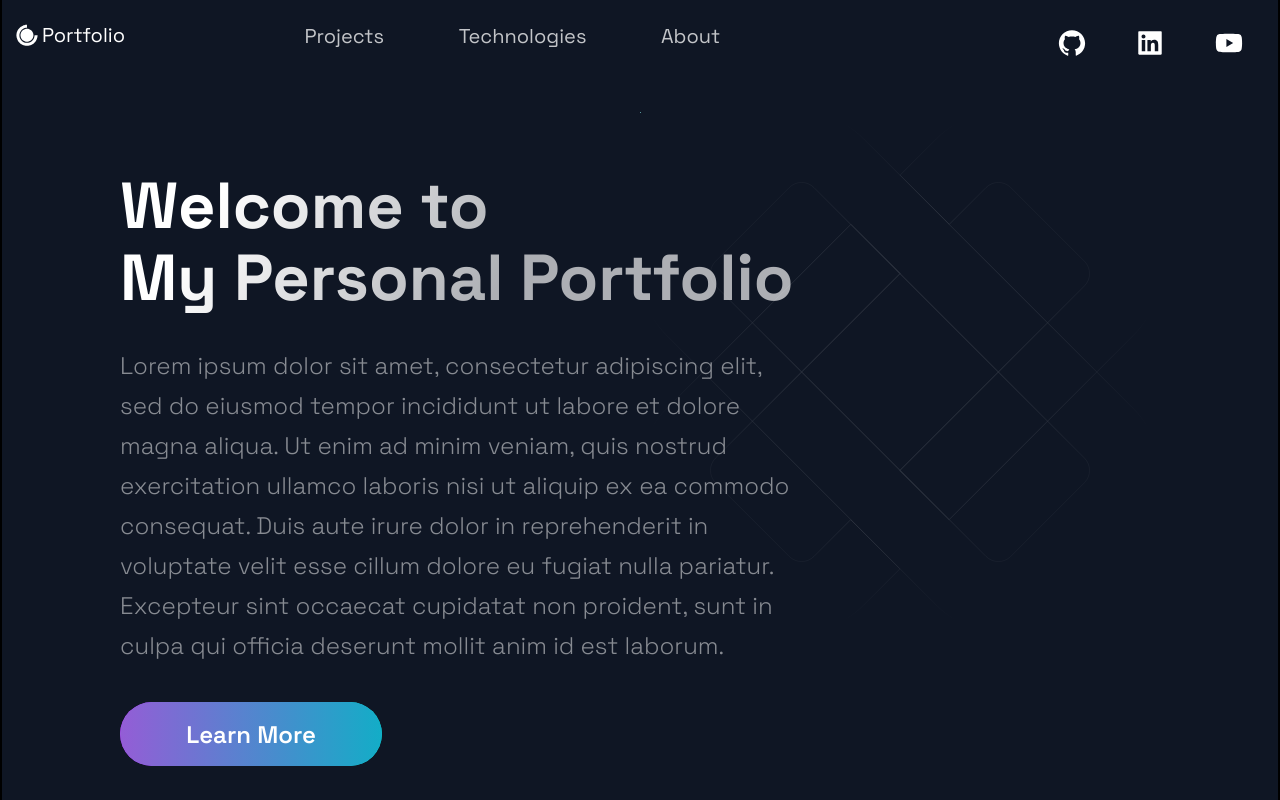
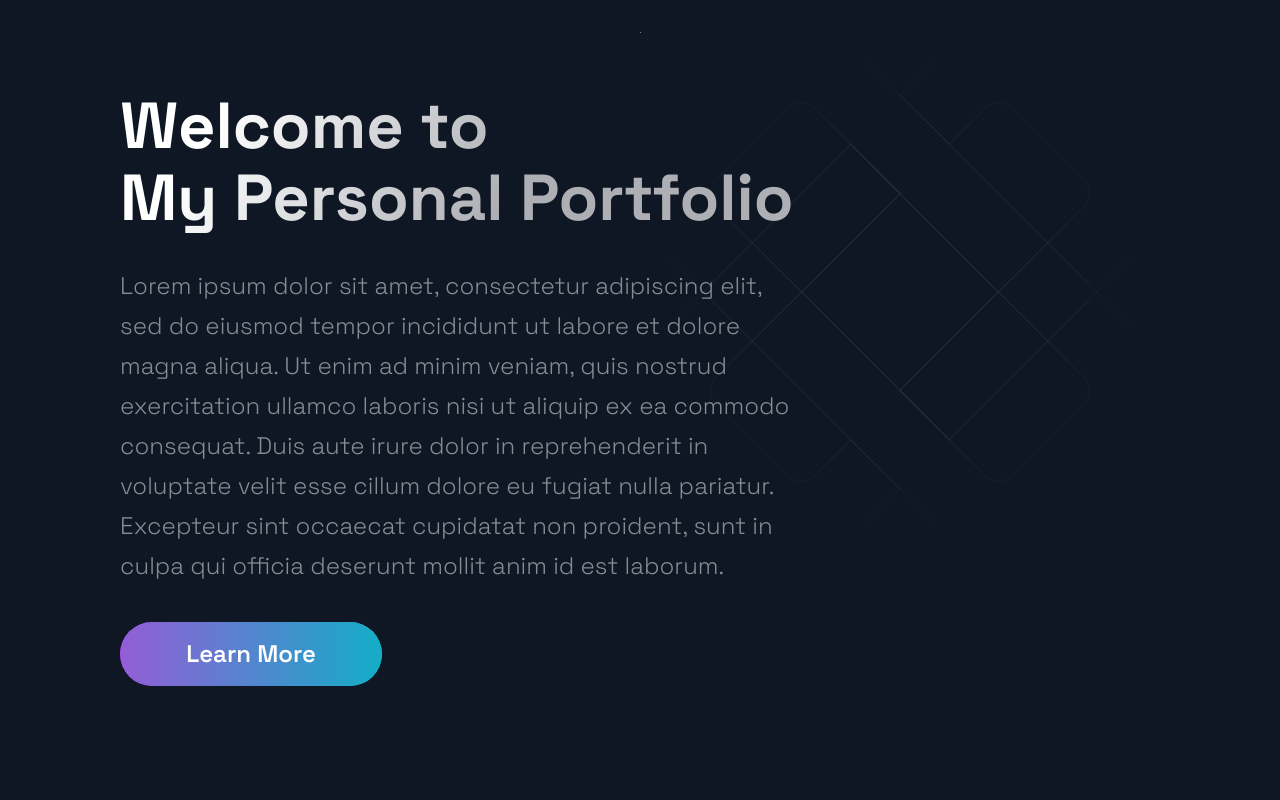
Before and after one commit to ItsMeShane/portfolio_website, a Next.js app: page / in a window 1280 px wide. Shown: the top 800 px of the page. Built offline with nearby package versions, Linux system fonts and the light colour scheme.

Commit message:
added ScrollSnap & disabled head/foot

```diff
--- a/src/components/Chatbot/Chatbot.js
+++ b/src/components/Chatbot/Chatbot.js
@@ -20,7 +20,7 @@ const Chatbot = () => {
   ];
 
   const openai = new OpenAI({
-    apiKey: 'API_KEY_HERE',
+    apiKey: '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',
     dangerouslyAllowBrowser: true,
   });
 
@@ -55,7 +55,7 @@ const Chatbot = () => {
 
       // Use runs to wait for the assistant response and then retrieve it
       const run = await openai.beta.threads.runs.create(thread.id, {
-        assistant_id: "ASSISTANT_ID_HERE",
+        assistant_id: "asst_IauY9HcmhCfWGwG4TsWWqIai",
       });
 
       let runStatus = await openai.beta.threads.runs.retrieve(thread.id, run.id);
--- a/src/components/Header/Header.js
+++ b/src/components/Header/Header.js
@@ -3,10 +3,10 @@ import React from 'react';
 import {AiFillGithub, AiFillInstagram, AiFillLinkedin, AiFillYoutube} from 'react-icons/ai';
 import { DiCssdeck } from 'react-icons/di';
 
-import {Container, Div1, Div2, Div3, NavLink, SocialIcons, Span} from './HeaderStyles';
+import {HeaderNav, Div1, Div2, Div3, NavLink, SocialIcons, Span} from './HeaderStyles';
 
 const Header = () =>  (
-  <Container>
+  <HeaderNav>
       <Div1>
           <Link href={"/"}>
               <a style={{display: "flex", alignItems: "center", color: "white", marginBottom: "20px"}}>
@@ -42,7 +42,7 @@ const Header = () =>  (
               <AiFillYoutube size={"3rem"}/>
           </SocialIcons>
       </Div3>
-  </Container>
+  </HeaderNav>
 );
 
 export default Header;
--- a/src/components/Header/HeaderStyles.js
+++ b/src/components/Header/HeaderStyles.js
@@ -1,13 +1,19 @@
 import { IoIosArrowDropdown } from 'react-icons/io';
 import styled from 'styled-components';
 
-export const Container = styled.div`
+export const HeaderNav = styled.div`
   display: grid;
   grid-template-columns: repeat(5, 1fr);
   grid-template-rows: 1fr;
   grid-column-gap: 2rem;
   padding: 1rem;
   padding-top: 2rem;
+
+  /* background-color: red; */
+
+  max-width: 1280px;
+  width: 100%;
+  position: fixed;
 
   @media ${(props) => props.theme.breakpoints.sm} {
     display: grid;
--- a/src/layout/Layout.js
+++ b/src/layout/Layout.js
@@ -7,9 +7,9 @@ import { Container } from './LayoutStyles'
 export const Layout = ({children}) => {
   return (
     <Container>
-     <Header/>
+     {/* <Header/> */}
      <main>{children}</main>
-     <Footer/>
+     {/* <Footer/> */}
     </Container>
   )
 }
--- a/src/layout/LayoutStyles.js
+++ b/src/layout/LayoutStyles.js
@@ -4,6 +4,6 @@ export const Container = styled.div`
 max-width: 1280px;
 width: 100%;
 margin: auto;
-border-left: 2px solid #000;
-border-right: 2px solid #000;
+/* border-left: 2px solid #000; */
+/* border-right: 2px solid #000; */
 `;
--- a/src/styles/GlobalComponents/index.js
+++ b/src/styles/GlobalComponents/index.js
@@ -6,10 +6,16 @@ export const Section = styled.section`
   padding: ${(props) => props.nopadding ? "0" : "32px 48px 0" } ;
   margin: 0 auto;
   max-width: 1040px;
+  max-height: 100vh;
+  min-height: 100vh;
   box-sizing: content-box;
   position: relative;
   overflow: hidden;
   grid-template-columns: 1fr 1fr;
+
+  scroll-snap-align: start;
+
+
 
   @media ${(props) => props.theme.breakpoints.md} {
     padding: 24px 48px 0;
--- a/src/styles/globals.js
+++ b/src/styles/globals.js
@@ -12,13 +12,14 @@ const GlobalStyles = createGlobalStyle`
   html {
     font-size: 62.5%;
     scroll-behavior: smooth;
-
+    scroll-Snap-Type: y mandatory;
   }
   body {
     font-family: ${props => props.theme.fonts.main};
     font-size: 1.6rem;
     background: ${props => props.theme.colors.background1};
     color: ${props => props.theme.colors.primary1};
+    scroll-Snap-Type: y mandatory;
     cursor: default;
 
   }
```
Also changed, not shown: 2 other files (tests, documents, lock files or other folders).
